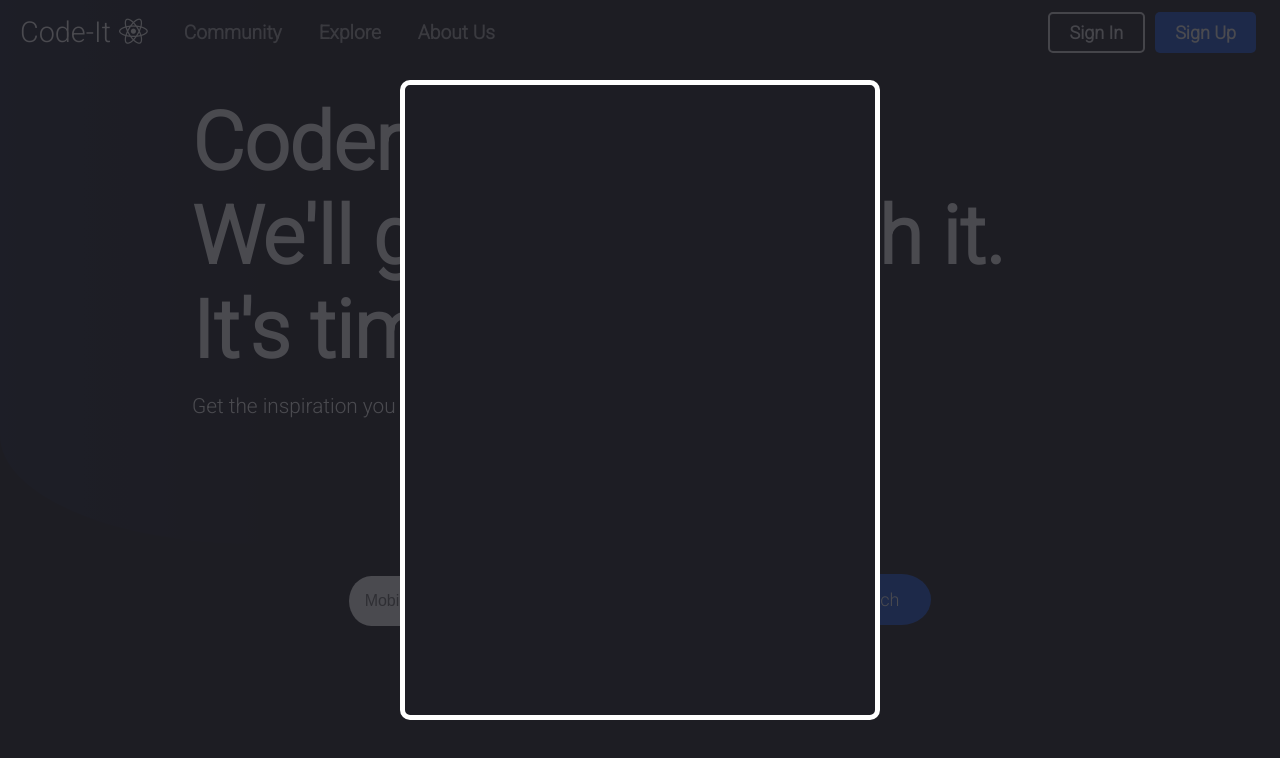
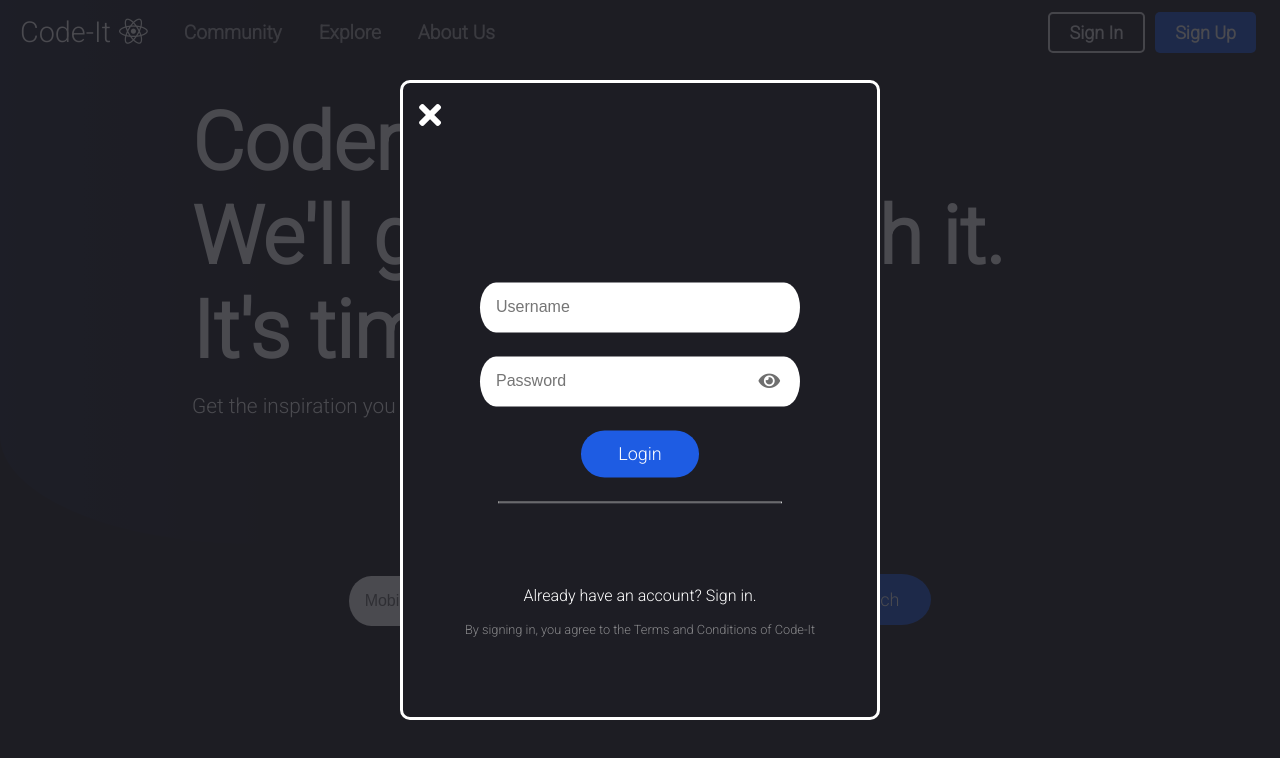
Before and after one commit to sriharivishnu/Code_It, a React (Create React App) app in the folder code-it-FrontEnd/: page / in a window 1280 px wide. Both pictures are taken after a click on the button "Sign In". Shown: the top 758 px of the page. Built offline with nearby package versions, Linux system fonts and the light colour scheme.

Commit message:
login form UI

```diff
--- a/code-it-FrontEnd/src/App.js
+++ b/code-it-FrontEnd/src/App.js
@@ -6,7 +6,8 @@ import Community from "./pages/Community";
 
 import ModalDialog from "./component/ModalDialog";
 import React, { useState, useEffect } from "react";
-import { BrowserRouter as Router, Switch, Route, useLocation } from "react-router-dom";
+import { BrowserRouter as Router, Switch, Route } from "react-router-dom";
+import LoginForm from "./component/LoginForm/LoginForm";
 const App = () => {
   const [showDialog, setShowDialog] = useState(false);
   const [padded, setPadded] = useState(false);
@@ -39,7 +40,11 @@ const App = () => {
           onClickSignUp={onClickSignUp}
           transparent={padded ? false : scrollPos < 10}
         />
-        <ModalDialog showModal={showDialog} setShowModal={setShowDialog} />
+        <ModalDialog
+          showModal={showDialog}
+          setShowModal={setShowDialog}
+          Content={<LoginForm setShowModal={setShowDialog} />}
+        />
         <div className={`main ${padded ? "padded" : ""}`}>
           <Switch>
             <Route path="/" exact>
--- a/code-it-FrontEnd/src/App.scss
+++ b/code-it-FrontEnd/src/App.scss
@@ -4,7 +4,6 @@
   padding: 0;
   background: #1d1d24;
   height: 200vh;
-  /* font-family: "Titillium Web", sans-serif; */
 }
 
 .main {
--- /dev/null
+++ b/code-it-FrontEnd/src/component/LoginForm/LoginForm.js
@@ -0,0 +1,46 @@
+import React, { useState, useEffect } from "react";
+import Button from "../Button";
+import "./LoginForm.scss";
+const LoginForm = ({ setShowModal }) => {
+  const [showPassword, setShowPassword] = useState(false);
+  const onSubmit = (ev) => {
+    ev.preventDefault();
+    return false;
+  };
+  const onClickSignIn = () => {};
+  const togglePassword = () => {
+    setShowPassword(!showPassword);
+  };
+  return (
+    <div className="loginContainer">
+      <i className="closeButton fas fa-times" onClick={() => setShowModal(false)}></i>
+      <form className="loginForm" onSubmit={onSubmit}>
+        <input
+          className="inputText username"
+          placeholder="Username"
+          inputMode="text"
+          type="text"></input>
+        <div className="passwordContainer">
+          <input
+            className="inputText"
+            placeholder="Password"
+            type={`${showPassword ? "text" : "password"}`}></input>
+          <i
+            className={`showPassword fas ${!showPassword ? "fa-eye" : "fa-eye-slash"}`}
+            id="showPassword"
+            onClick={togglePassword}></i>
+        </div>
+        <Button className="login-button">Login</Button>
+        <hr className="horizontal-divider" />
+      </form>
+      <button className="goToSignIn" onClick={onClickSignIn}>
+        Already have an account? Sign in.
+      </button>
+      <div className="termsAndConditions">
+        By signing in, you agree to the Terms and Conditions of Code-It
+      </div>
+    </div>
+  );
+};
+
+export default LoginForm;
--- /dev/null
+++ b/code-it-FrontEnd/src/component/LoginForm/LoginForm.scss
@@ -0,0 +1,98 @@
+@import "../../config";
+.loginForm {
+  width: 100%;
+  margin-top: 3rem;
+  display: flex;
+  transform: translate(0%, 50%);
+  flex-direction: column;
+  flex-wrap: nowrap;
+  gap: 1.5rem;
+  align-items: center;
+  justify-content: center;
+}
+
+.inputText {
+  display: block;
+  width: 35%;
+  min-width: 20rem;
+  padding: 1rem;
+  font-size: 1rem;
+  border-style: none;
+  outline: none;
+  border-radius: 5%/50%;
+  color: rgb(69, 69, 69);
+  max-width: 40rem;
+  &.username {
+    margin-top: 0.4rem;
+  }
+}
+
+.login-button {
+  display: block;
+  border-radius: 20%/50%;
+  width: 25%;
+  padding: 0.8rem 1rem 0.8rem 1rem;
+  outline: none;
+}
+.horizontal-divider {
+  border-bottom: 1px solid rgba(255, 255, 255, 0.25);
+  width: 60%;
+}
+.goToSignIn {
+  position: absolute;
+  bottom: 7rem;
+  left: 50%;
+  text-align: center;
+  transform: translate(-50%, 0);
+  background-color: transparent;
+  border: none;
+  outline: none;
+  font-family: "Roboto", sans-serif;
+  font-size: 1rem;
+  cursor: pointer;
+  text-decoration: none;
+  color: white;
+}
+
+.loginContainer {
+  width: 100%;
+  height: 100%;
+  display: block;
+  position: relative;
+  text-align: center;
+}
+
+.termsAndConditions {
+  position: absolute;
+  bottom: 5rem;
+  width: 100%;
+  left: 50%;
+  transform: translate(-50%, 0);
+  font-size: 0.8rem;
+  color: rgba(201, 201, 201, 0.625);
+}
+
+.passwordContainer {
+  display: block;
+  position: relative;
+}
+.closeButton {
+  display: block;
+  position: relative;
+  text-align: start;
+  font-size: 2rem;
+  cursor: pointer;
+  top: 1rem;
+  left: 1rem;
+}
+
+.showPassword {
+  float: right;
+  margin-right: 20px;
+  margin-top: -35px;
+  position: relative;
+  font-size: 1.2rem;
+  cursor: pointer;
+  color: rgb(111, 111, 111);
+  z-index: 2;
+}
--- /dev/null
+++ b/code-it-FrontEnd/src/component/LoginForm/index.js
@@ -0,0 +1 @@
+export { default } from "./LoginForm";
--- a/code-it-FrontEnd/src/component/ModalDialog/ModalDialog.js
+++ b/code-it-FrontEnd/src/component/ModalDialog/ModalDialog.js
@@ -1,5 +1,4 @@
 import React, { useRef, useEffect, useCallback } from "react";
-import styled from "styled-components";
 import "./ModalDialog.scss";
 const Background = ({ children }) => {
   return <div className="modal-fade">{children}</div>;
@@ -26,12 +25,14 @@ const ModalDialog = ({ showModal, setShowModal, Content }) => {
     };
     document.addEventListener("mousedown", listener);
     document.addEventListener("touchstart", listener);
+    showModal && (document.body.style.overflow = "hidden");
 
     return () => {
       document.removeEventListener("mousedown", listener);
       document.removeEventListener("touchstart", listener);
+      document.body.style.overflow = "unset";
     };
-  }, [node, closeWindow]);
+  }, [node, closeWindow, showModal]);
 
   return (
     <>
--- a/code-it-FrontEnd/src/component/ModalDialog/ModalDialog.scss
+++ b/code-it-FrontEnd/src/component/ModalDialog/ModalDialog.scss
@@ -18,7 +18,7 @@
   color: white;
   position: fixed;
   border-radius: 10px;
-  border: white 5px solid;
+  border: white 3px solid;
   width: 30rem;
   height: 40rem;
 }
--- a/code-it-FrontEnd/src/component/NavBar/NavBar.scss
+++ b/code-it-FrontEnd/src/component/NavBar/NavBar.scss
@@ -6,7 +6,6 @@
   width: 100%;
   display: flex;
   background-color: rgba($background-color, 1);
-  justify-content: start;
   align-items: center;
   font-size: 1.2rem;
   transition: all 0.2s ease-in;
@@ -17,7 +16,6 @@
 }
 .navbar-logo {
   color: #fff;
-  justify-self: start;
   cursor: pointer;
   text-decoration: none;
   font-size: 1.8rem;
@@ -37,10 +35,8 @@
   display: grid;
   grid-template-columns: repeat(5, auto);
   gap: 5px;
-  /* width: 70vw; */
   list-style: none;
   text-align: center;
-  justify-content: start;
   margin-left: 20px;
 }
 
```
Also changed, not shown: code-it-FrontEnd/public/manifest.json, 1 other file (tests, documents, lock files or other folders).
